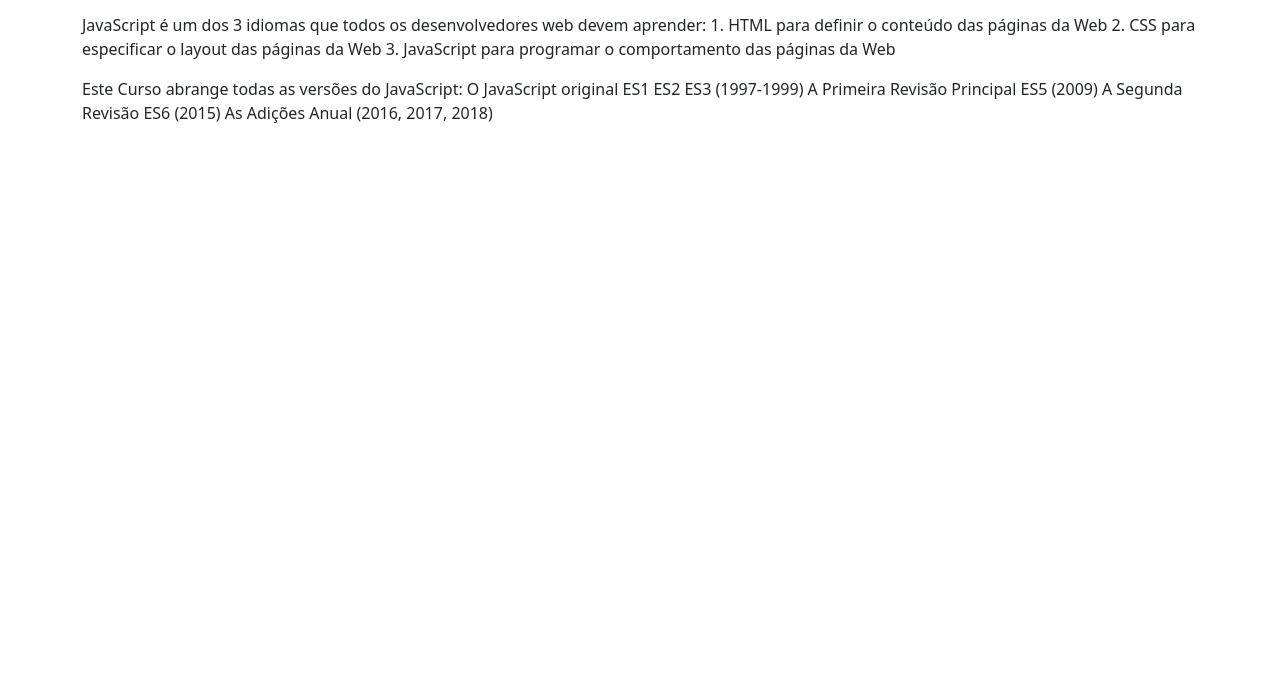
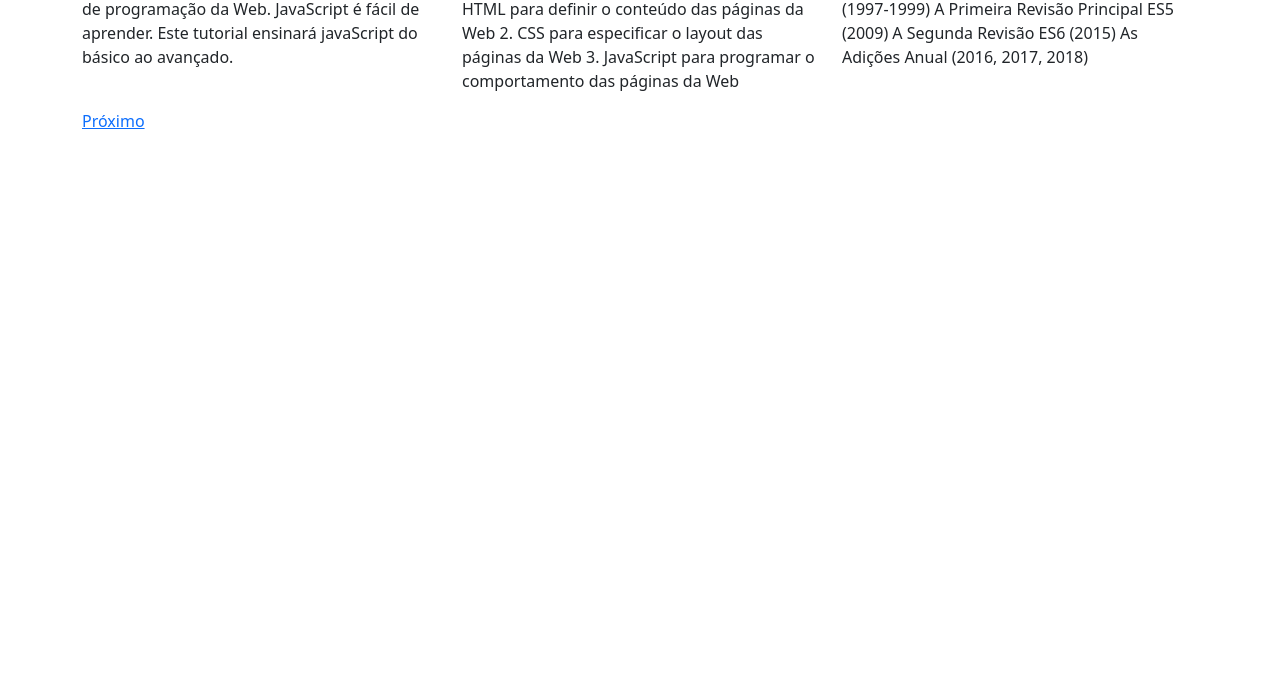
Before and after one commit to kbnotek/cursojavascriptbs, a plain HTML site: page index.html in a window 1280 px wide. Shown: the part 107-800 px from the top of the page. Drawn offline with nearby package versions, Linux system fonts and the light colour scheme.

Commit message:
apostila Online

```diff
--- a/index.html
+++ b/index.html
@@ -18,18 +18,23 @@
     <div class="container">
         <div class="row">
             <h1>Curso de JavaScript com bootstrap</h1>
+            <div class="col-4">
                 <p>
                     JavaScript é a linguagem de programação mais popular do mundo.
                     JavaScript é a linguagem de programação da Web.
                     JavaScript é fácil de aprender.
                     Este tutorial ensinará javaScript do básico ao avançado.
                 </p>
+            </div>
+            <div class="col-4">
             <p>
                 JavaScript é um dos 3 idiomas que todos os desenvolvedores web devem aprender:
                 1. HTML para definir o conteúdo das páginas da Web
                 2. CSS para especificar o layout das páginas da Web
                 3. JavaScript para programar o comportamento das páginas da Web
             </p>
+        </div>
+        <div class="col-4">
             <p>
                 Este Curso abrange todas as versões do JavaScript:
                 O JavaScript original ES1 ES2 ES3 (1997-1999)
@@ -38,6 +43,10 @@
                 As Adições Anual (2016, 2017, 2018)
             </p>
         </div>
+        <div class="col-12">
+            <a href="#" class="link-primary">Próximo</a>
+        </div>
+        </div>
     </div>
 
 
```
Also changed, not shown: 1 other file. Lines whose indentation alone changed are shown as unchanged.
